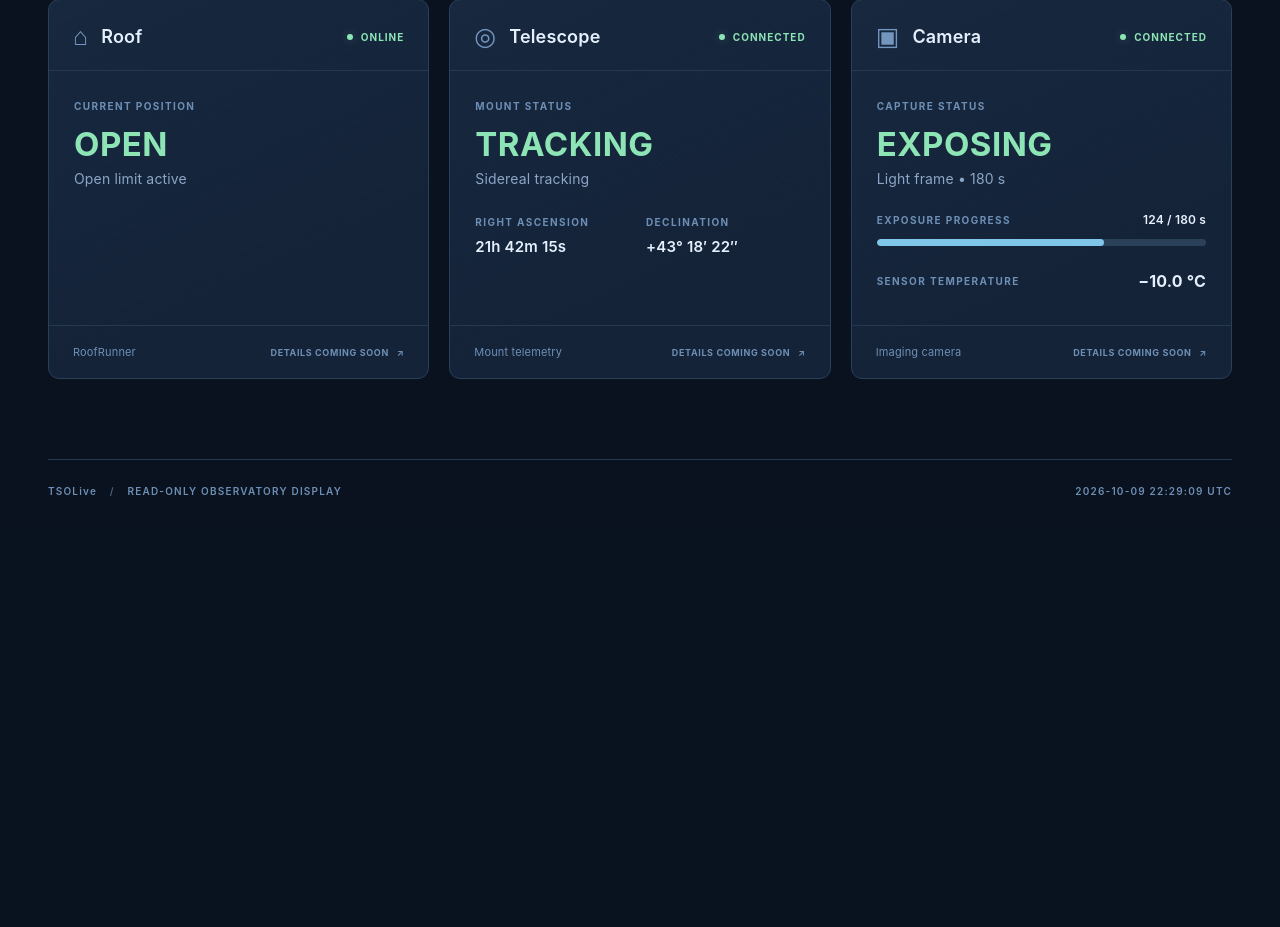
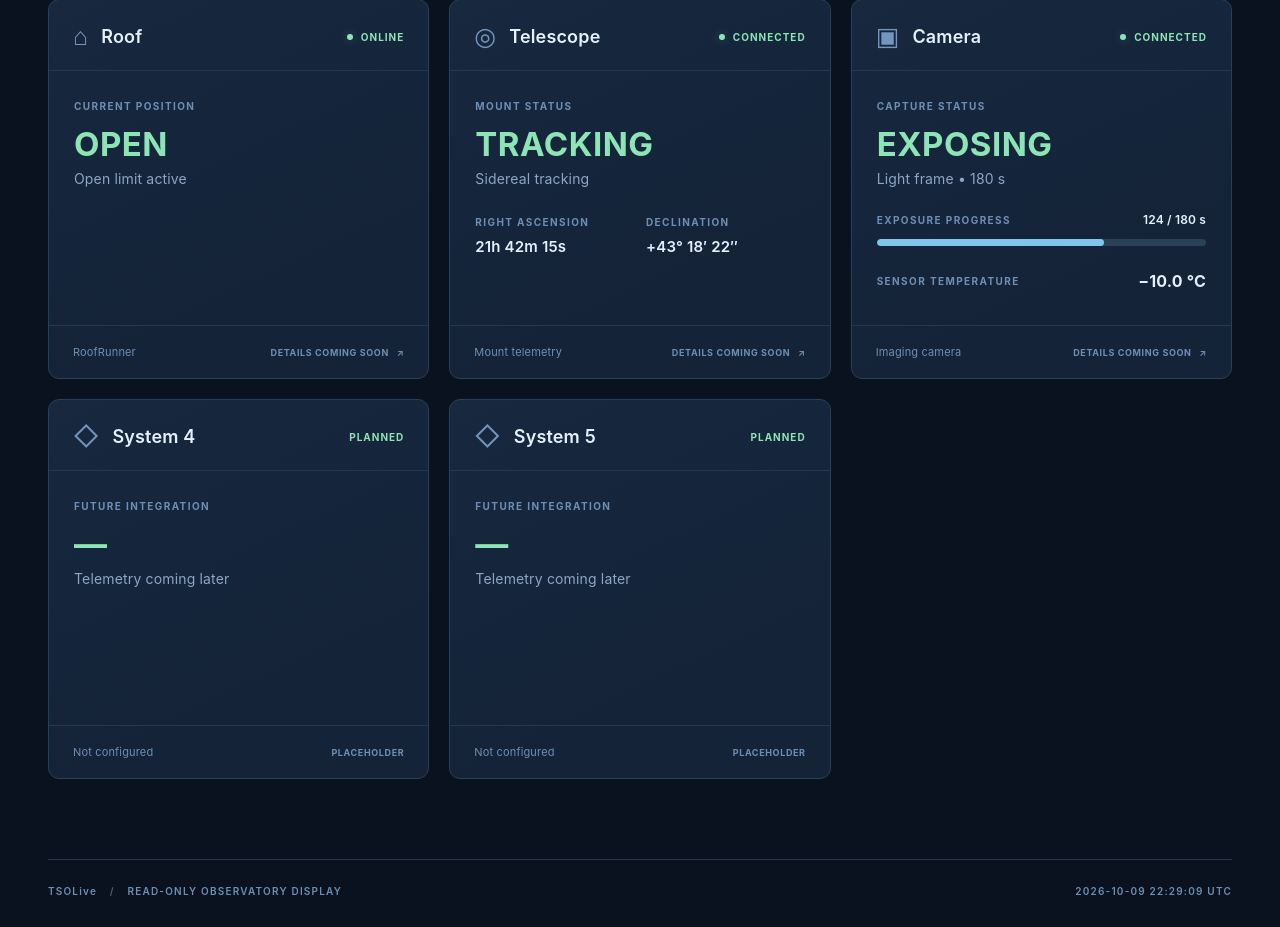
Before and after one commit to EorEquis/TSOLive, a FastAPI app: page / in a window 1280 px wide. Shown: the part 288-1215 px from the top of the page. Before the commit the page ends 784 px from the top, so only its background shows below. Run offline with FastAPI, Linux system fonts and the light colour scheme.

Commit message:
Compact overview into five tiles: templates/index.html

```diff
--- a/templates/index.html
+++ b/templates/index.html
@@ -48,6 +48,17 @@
           </div>
           <div class="tile-foot"><span>Imaging camera</span><span class="foot-right">DETAILS COMING SOON <span aria-hidden="true">↗</span></span></div>
         </article>
+        <article class="tile placeholder-tile" aria-label="Future observatory system placeholder">
+          <div class="tile-head"><div class="tile-title"><span class="tile-icon" aria-hidden="true">◇</span><h3>System 4</h3></div><span class="device-tag pending-tag">PLANNED</span></div>
+          <div class="tile-body"><p class="metric-label">FUTURE INTEGRATION</p><p class="big-status pending-status">—</p><p class="description">Telemetry coming later</p></div>
+          <div class="tile-foot"><span>Not configured</span><span class="foot-right">PLACEHOLDER</span></div>
+        </article>
+
+        <article class="tile placeholder-tile" aria-label="Future observatory system placeholder">
+          <div class="tile-head"><div class="tile-title"><span class="tile-icon" aria-hidden="true">◇</span><h3>System 5</h3></div><span class="device-tag pending-tag">PLANNED</span></div>
+          <div class="tile-body"><p class="metric-label">FUTURE INTEGRATION</p><p class="big-status pending-status">—</p><p class="description">Telemetry coming later</p></div>
+          <div class="tile-foot"><span>Not configured</span><span class="foot-right">PLACEHOLDER</span></div>
+        </article>
       </section>
     </main>
     <footer class="page-footer"><span>TSOLive <span class="footer-sep">/</span> READ-ONLY OBSERVATORY DISPLAY</span><span id="clock" aria-label="Current UTC time"></span></footer>
```
